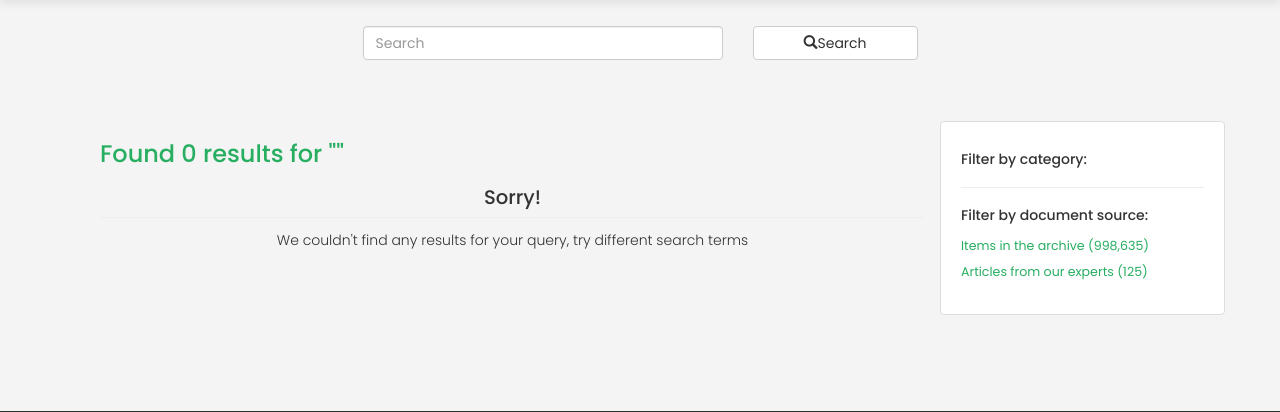
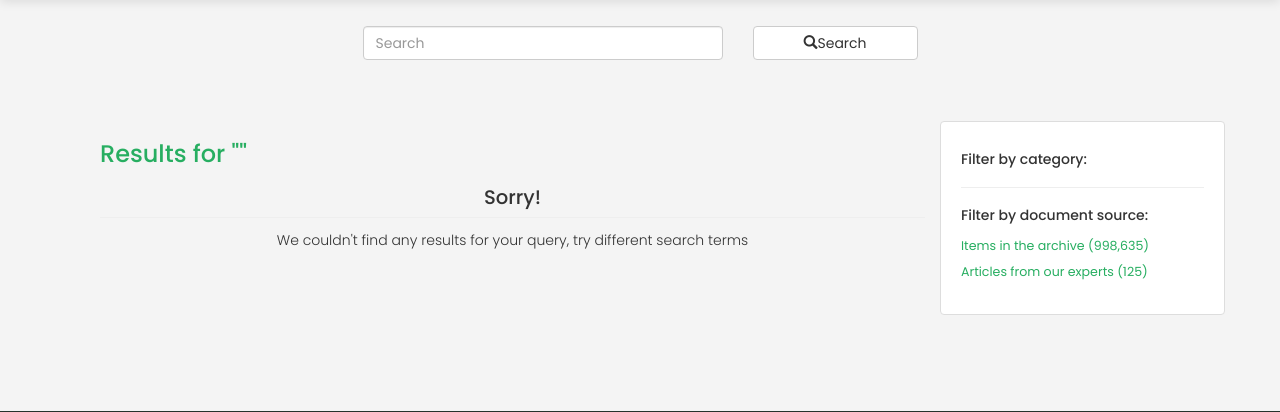
Before and after one commit to Fcmam5/sdh_foundation, a Django app: page /articles/search/ in a window 1280 px wide. Shown: the part 54-466 px from the top of the page. Run offline with Django 3.2, Linux system fonts and the light colour scheme; data that the repository does not hold is empty; parts of the project's set-up code (start-up, migrations or seed data) failed here and were passed over; some libraries are stand-ins or nearby versions; grey boxes are pictures that could not be loaded.

```diff
--- a/templates/articles/articles_search.html
+++ b/templates/articles/articles_search.html
@@ -15,7 +15,7 @@
 {% block articles %}
 <h3>
 {% blocktrans with search_term=cd.query %}
-Found {{ total_results }} results {{ total_results|pluralize}} for "{{ search_term }}"
+Results for "{{ search_term }}"
 {% endblocktrans %}
 </h3>
 <!--  -->
```
